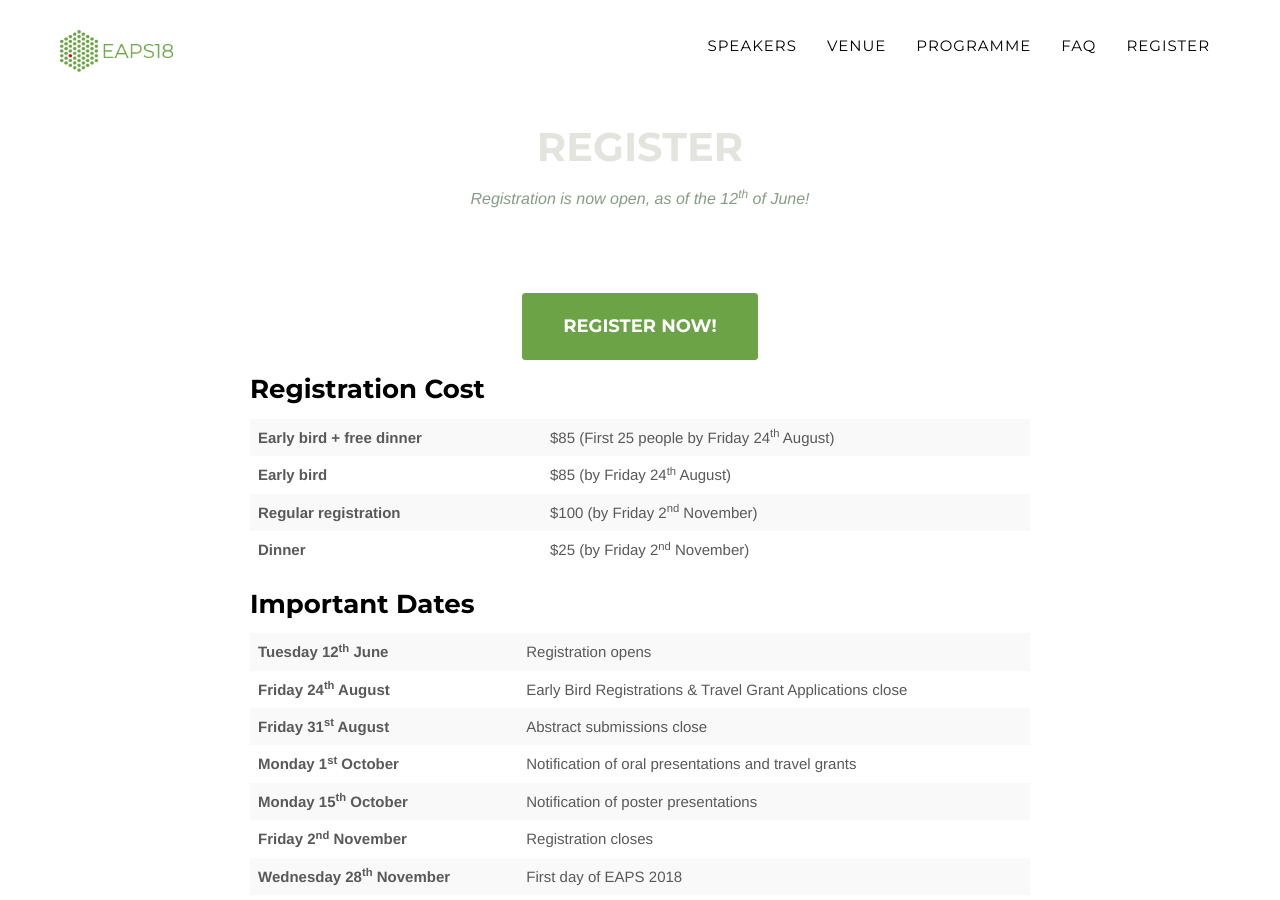
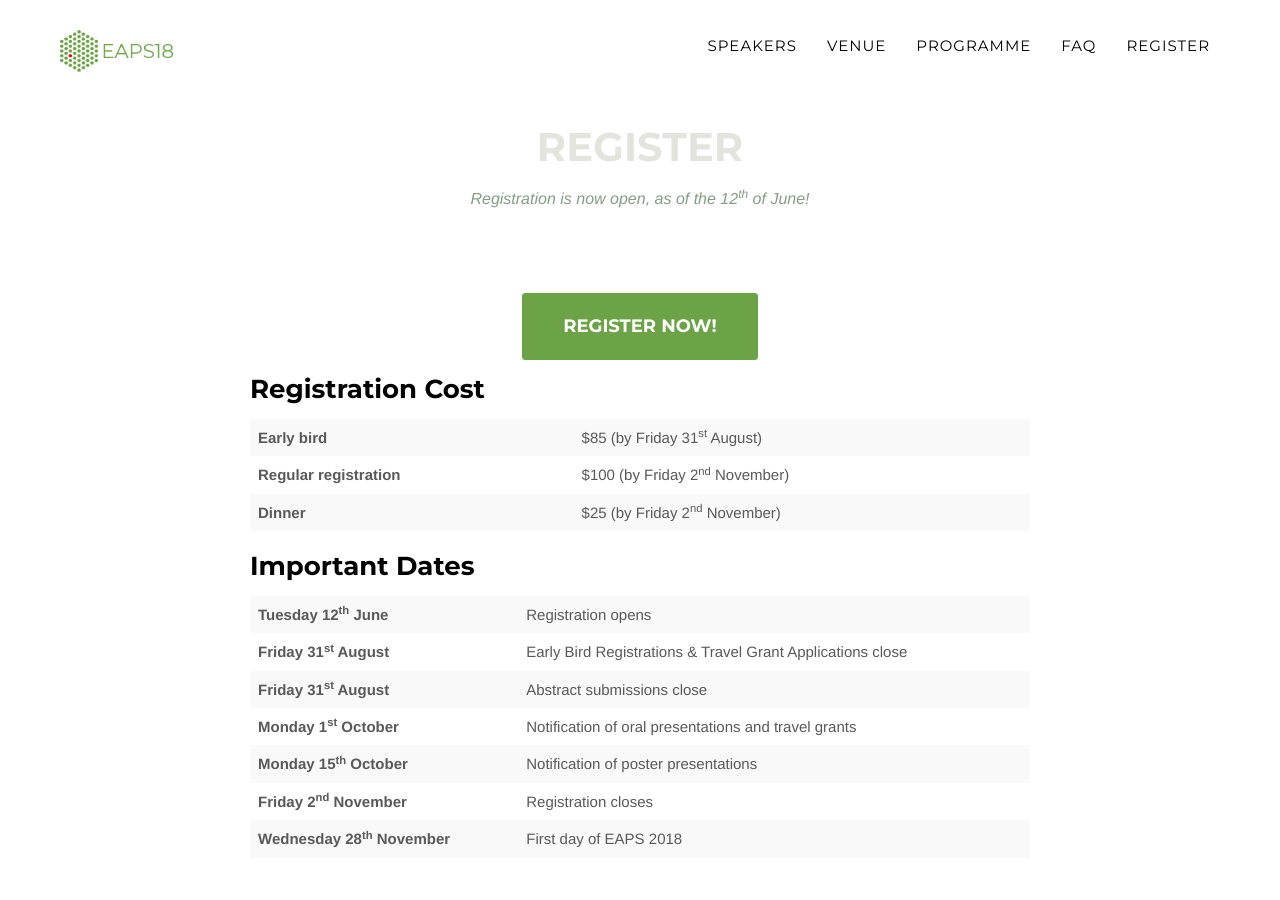
Before and after one commit to human9/newsite, a Jekyll site: the page built from register.html, in a window 1280 px wide and 900 px high. Built offline with Jekyll 4.4.1, drawn with Linux system fonts in a browser that asks for light colours; some web fonts are replaced.

Commit message:
registration update

```diff
--- a/_includes/register.html
+++ b/_includes/register.html
@@ -18,12 +18,8 @@
 
                     <tbody>
                       <tr>
-                        <td><b>Early bird + free dinner</b></td>
-                        <td>$85 (First 25 people by Friday 24<sup>th</sup> August)</td>
-                      </tr>
-                      <tr>
                         <td><b>Early bird</b></td>
-                        <td>$85 (by Friday 24<sup>th</sup> August)</td>
+                        <td>$85 (by Friday 31<sup>st</sup> August)</td>
                       </tr>
                       <tr>
                         <td><b>Regular registration</b></td>
@@ -45,7 +41,7 @@
                         <td>Registration opens</td>
                       </tr>
                         <tr>
-                        <td><b>Friday 24<sup>th</sup> August</b></td>
+                        <td><b>Friday 31<sup>st</sup> August</b></td>
                         <td>Early Bird Registrations & Travel Grant Applications close</td>
                       </tr>
                                               <tr>
```
